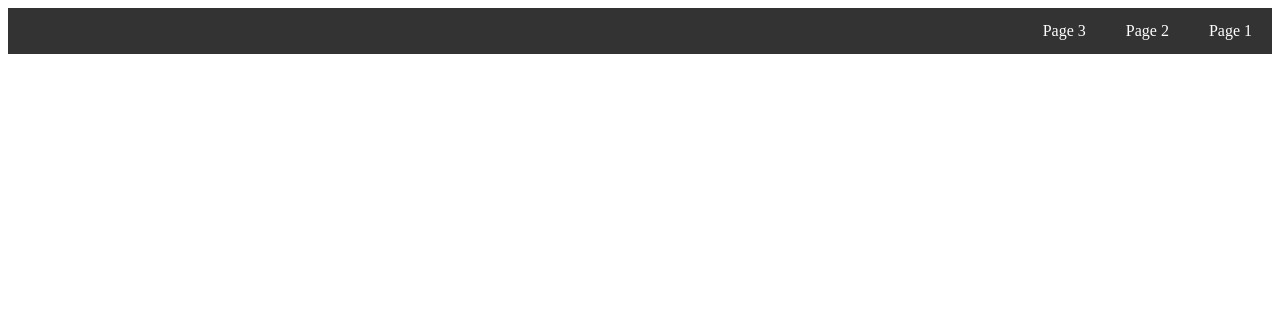
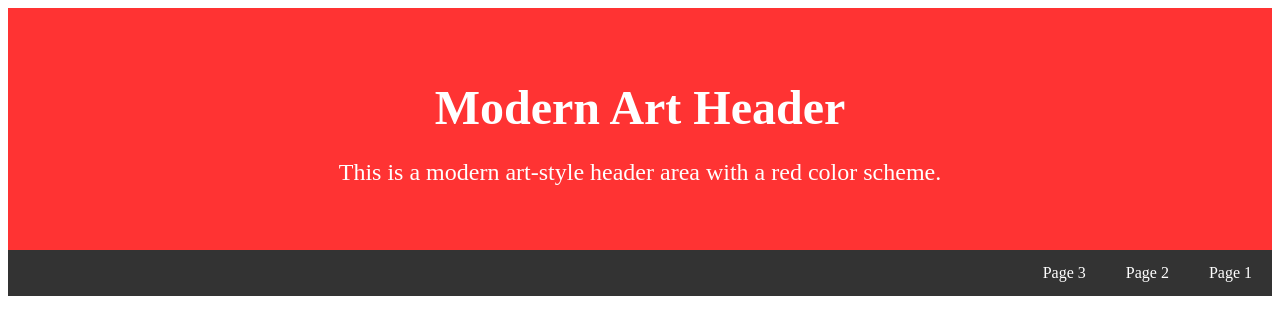
Before and after one commit to pankle999/editabletable, a plain HTML site: page index.html in a window 1280 px wide. Drawn offline with Linux system fonts and the light colour scheme.

Commit message:
Update index.html
Signed-off-by: pankle999 <daniel@familyhill.me.uk>

```diff
--- a/index.html
+++ b/index.html
@@ -26,6 +26,23 @@
             color: black;
         }
 
+        /* Styles for the header area */
+        .header {
+            background-color: #ff3333; /* Red color */
+            color: white;
+            padding: 40px 0;
+            text-align: center;
+        }
+
+        .header h1 {
+            font-size: 48px;
+            margin-bottom: 20px;
+        }
+
+        .header p {
+            font-size: 24px;
+        }
+
         /* Styles for the content area */
         .content {
             padding: 20px;
@@ -33,6 +50,12 @@
     </style>
 </head>
 <body>
+    <!-- Header -->
+    <div class="header">
+        <h1>Modern Art Header</h1>
+        <p>This is a modern art-style header area with a red color scheme.</p>
+    </div>
+
     <!-- Navigation Menu -->
     <div class="navbar">
         <a href="#" onclick="showPage('page1')">Page 1</a>
```
